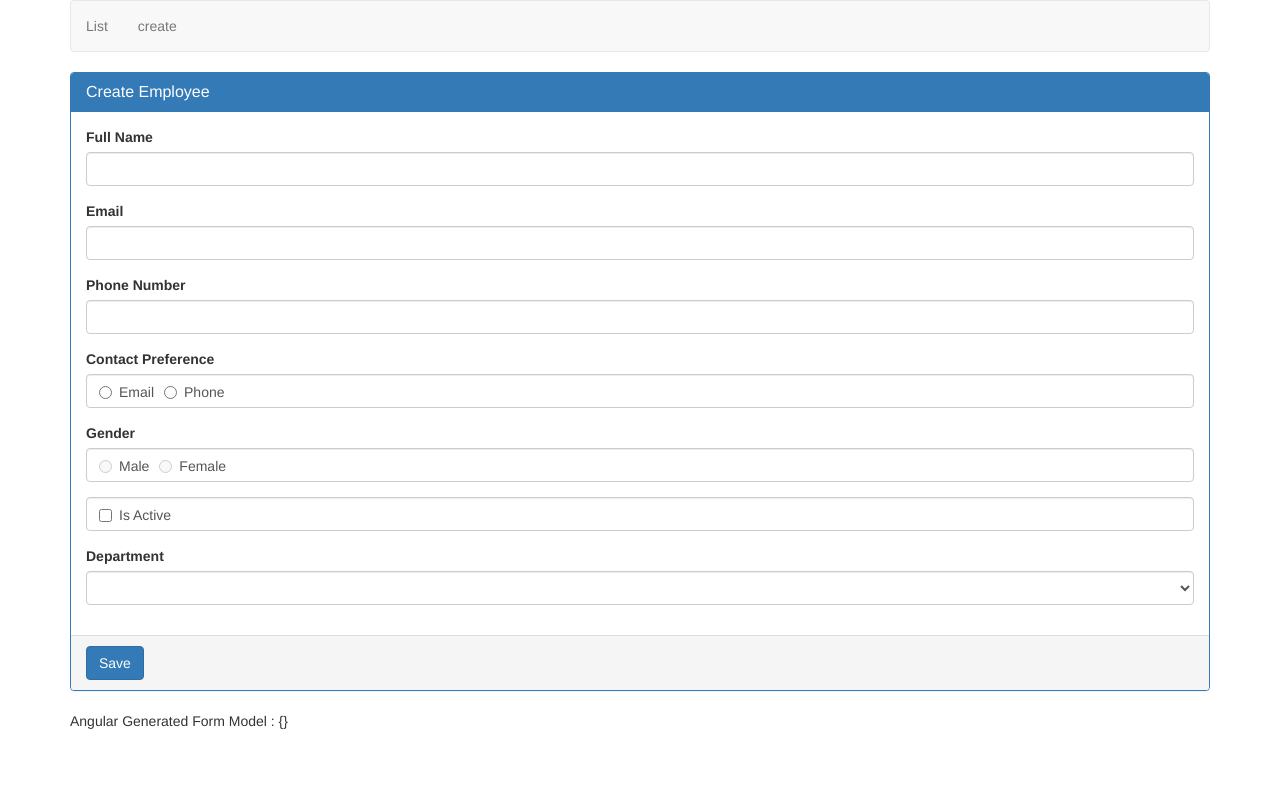
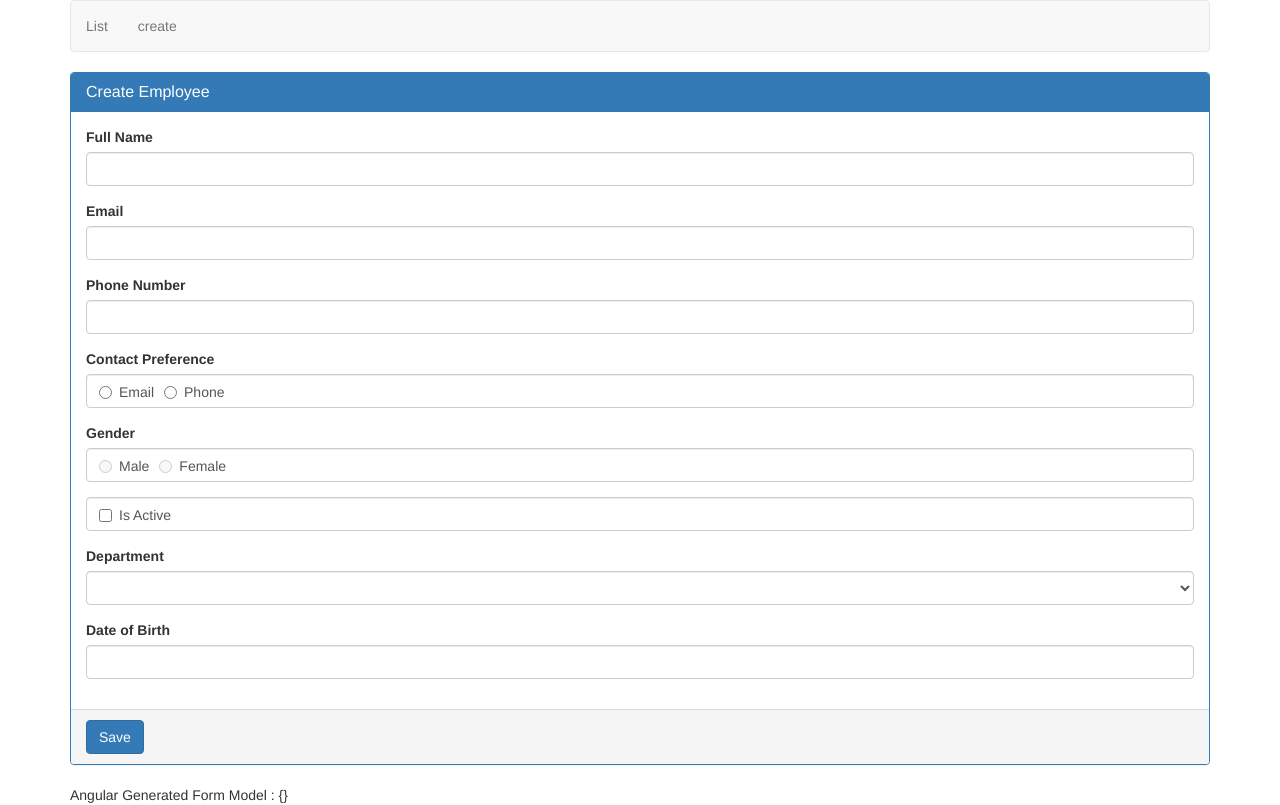
Before and after one commit to gitSEND/angular-crud-2019, an Angular app: page /create in a window 1280 px wide. Built offline with nearby package versions, Linux system fonts and the light colour scheme.

Commit message:
angular datepicker tutorial

```diff
--- a/angular.json
+++ b/angular.json
@@ -25,6 +25,7 @@
             ],
             "styles": [
               "./node_modules/bootstrap/dist/css/bootstrap.min.css",
+              "./node_modules/ngx-bootstrap/datepicker/bs-datepicker.css",
               "src/styles.css"
             ],
             "scripts": []
@@ -121,6 +122,7 @@
           }
         }
       }
-    }},
+    }
+  },
   "defaultProject": "project-angular-crud"
 }
--- a/package.json
+++ b/package.json
@@ -20,6 +20,7 @@
     "@angular/platform-browser-dynamic": "~8.2.9",
     "@angular/router": "~8.2.9",
     "bootstrap": "^3.4.1",
+    "ngx-bootstrap": "^5.2.0",
     "rxjs": "~6.4.0",
     "tslib": "^1.10.0",
     "zone.js": "~0.9.1"
--- a/src/app/app.module.ts
+++ b/src/app/app.module.ts
@@ -2,6 +2,9 @@
 import { NgModule } from '@angular/core';
 import { RouterModule, Routes } from '@angular/router';
 import { FormsModule } from '@angular/forms';
+import { BsDatepickerModule } from 'ngx-bootstrap/datepicker';
+import { BrowserAnimationsModule } from '@angular/platform-browser/animations';
+
 
 import { AppComponent } from './app.component';
 import { ListEmployeesComponent } from './employees/list-employees.component';
@@ -21,6 +24,8 @@
   imports: [
     BrowserModule,
     FormsModule,
+    BrowserAnimationsModule,
+    BsDatepickerModule.forRoot(),
     RouterModule.forRoot(appRoutes)
   ],
   providers: [],
--- a/src/app/employees/create-employee.component.html
+++ b/src/app/employees/create-employee.component.html
@@ -65,6 +65,12 @@
                 </select>
             </div>
 
+            <div class="form-group">
+                <label for="dateOfBirth">Date of Birth</label>
+                <input id="dateOfBirth" name="dateOfBirth" [(ngModel)]="dateOfBirth" type="text" bsDaterangepicker
+                    class="form-control" />
+            </div>
+
         </div>
 
         <div class="panel-footer">
```
Also changed, not shown: 1 other file (tests, documents, lock files or other folders).
